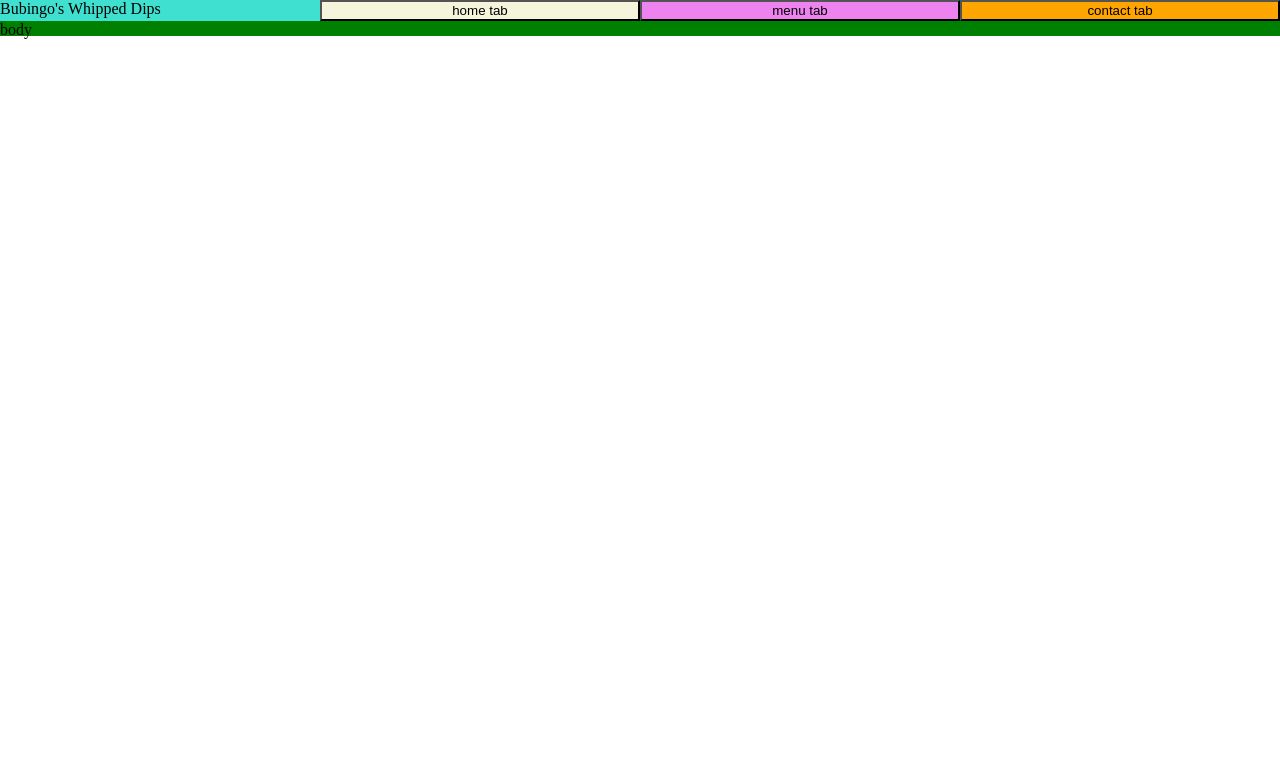
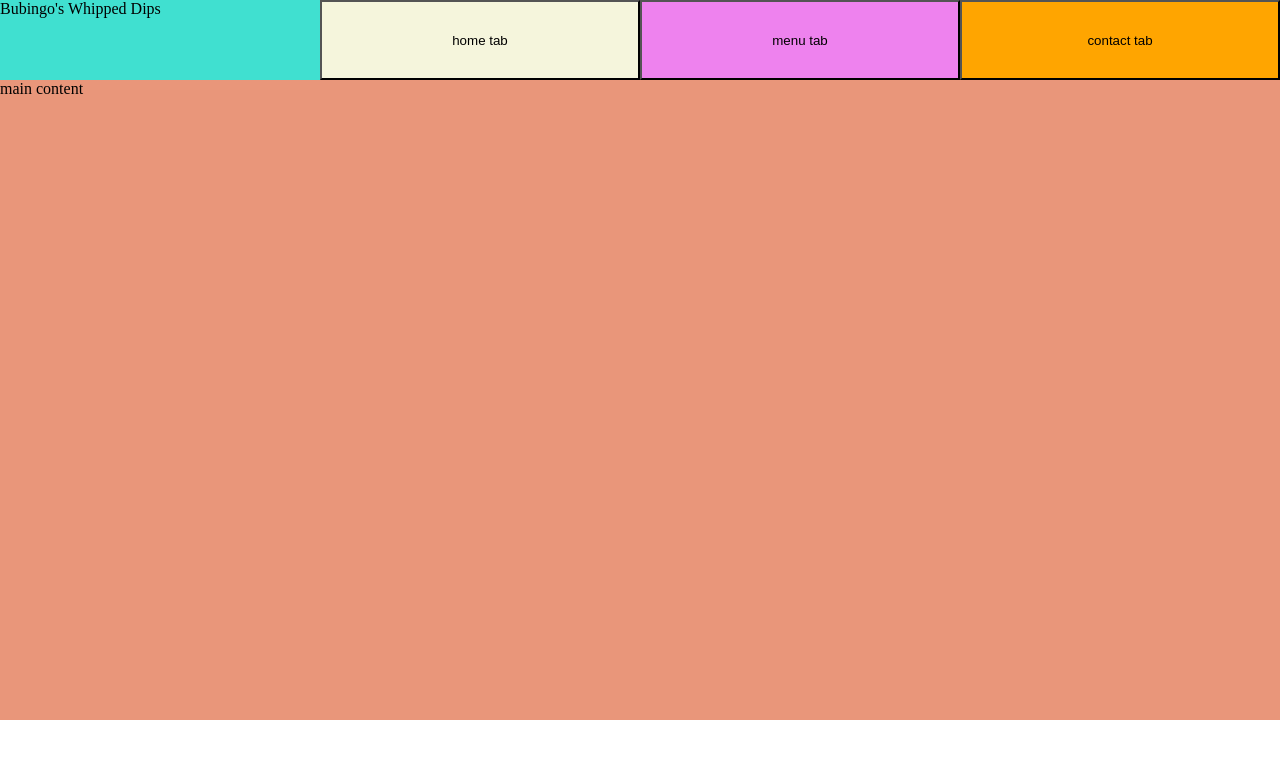
Before and after one commit to SloaneTribble/restaurant-page, a website built with webpack: page dist/index.html in a window 1280 px wide. Built offline with nearby package versions, Linux system fonts and the light colour scheme.

Commit message:
Begin laying out full page

```diff
--- /dev/null
+++ b/src/body.js
@@ -0,0 +1,8 @@
+function bodyMaker(){
+    const body = document.createElement('div');
+    body.classList.add('body');
+
+    return body;
+}
+
+export {bodyMaker};
--- a/src/home.js
+++ b/src/home.js
@@ -1,10 +1,10 @@
 
-function bodyMaker(){
+function homeMaker(){
         function component() {
         const element = document.createElement('div');
 
-        element.classList.add('there');
-        element.textContent = 'body';
+        element.classList.add('home');
+        element.textContent = 'home';
 
         return element;
     }
@@ -13,4 +13,4 @@ function bodyMaker(){
 
 }
 
-export {bodyMaker};
+export {homeMaker};
--- a/src/index.js
+++ b/src/index.js
@@ -1,10 +1,16 @@
 import './style.css';
+import {bodyMaker} from './body.js';
 import {headerMaker} from './header.js';
-import {bodyMaker} from './home.js';
+import {mainContent} from './main-content.js';
+import {homeMaker} from './home.js';
 import waluigi from './images/waluigi.jpeg';
 
-document.body.appendChild(headerMaker());
+const contentBody = bodyMaker();
 
+document.body.appendChild(contentBody);
 
+contentBody.appendChild(headerMaker());
 
-bodyMaker();
+const mainContentContainer = mainContent();
+
+contentBody.appendChild(mainContentContainer);
--- /dev/null
+++ b/src/main-content.js
@@ -0,0 +1,9 @@
+function mainContent(){
+    const mainContent = document.createElement('div');
+    mainContent.classList.add('main-content');
+    mainContent.textContent = 'main content';
+
+    return mainContent;
+}
+
+export{mainContent};
--- a/src/style.css
+++ b/src/style.css
@@ -1,5 +1,10 @@
 html{
     box-sizing: border-box;
+}
+
+body{
+    min-height: 100vh;
+    display: flex;
 }
 *,
 *:before,
@@ -7,6 +12,13 @@ html{
     box-sizing: inherit;
     max-width: 100%;
     margin: 0;
+}
+
+.body{
+    display: grid;
+    grid-template-rows: 1fr 8fr 1fr;
+    min-height: 100%;
+    min-width: 100%;
 }
 
 .header{
@@ -27,11 +39,15 @@ html{
     background-color: orange;
 }
 
-.hello {
-    background-color: red;
+.main-content{
+    display: flex;
+    flex: 1;
+    height: 100%;
+    width: 100%;
+    background-color: darksalmon;
 }
 
-.there{
+.home{
     background-color: green;
     height: 15px;
 }
```
Also changed, not shown: dist/bundle.js, 1 other file.
